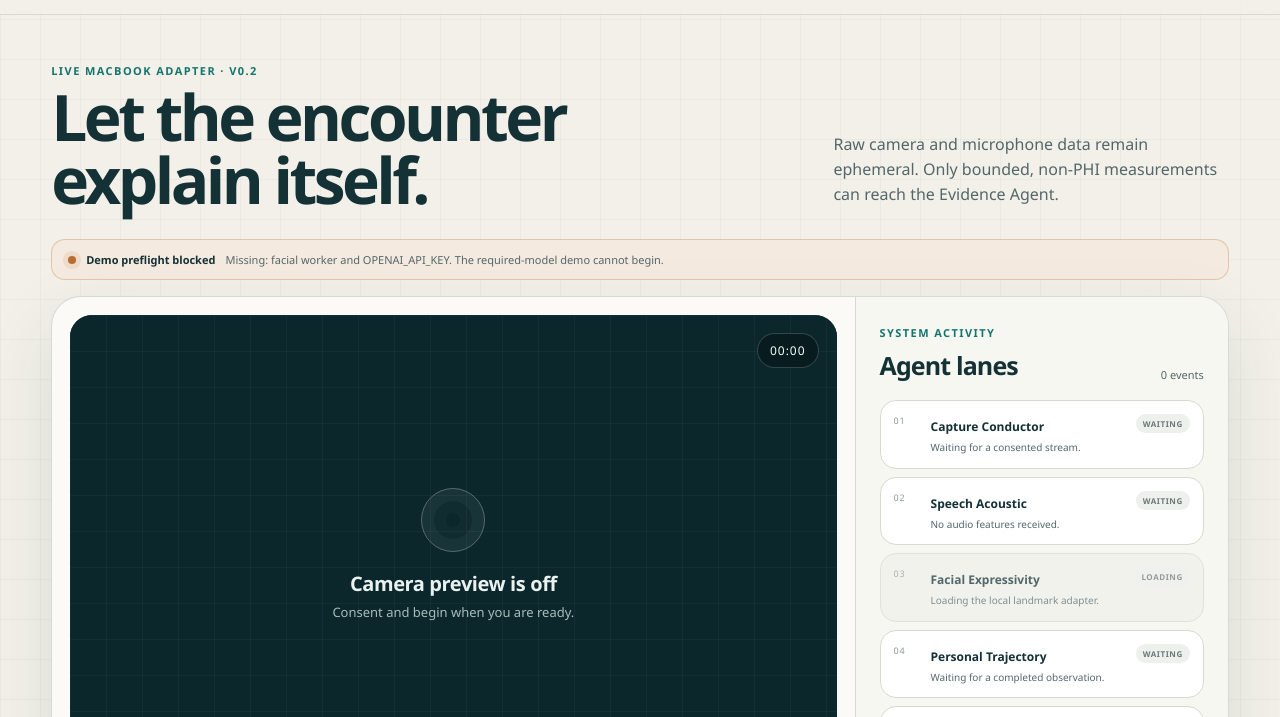
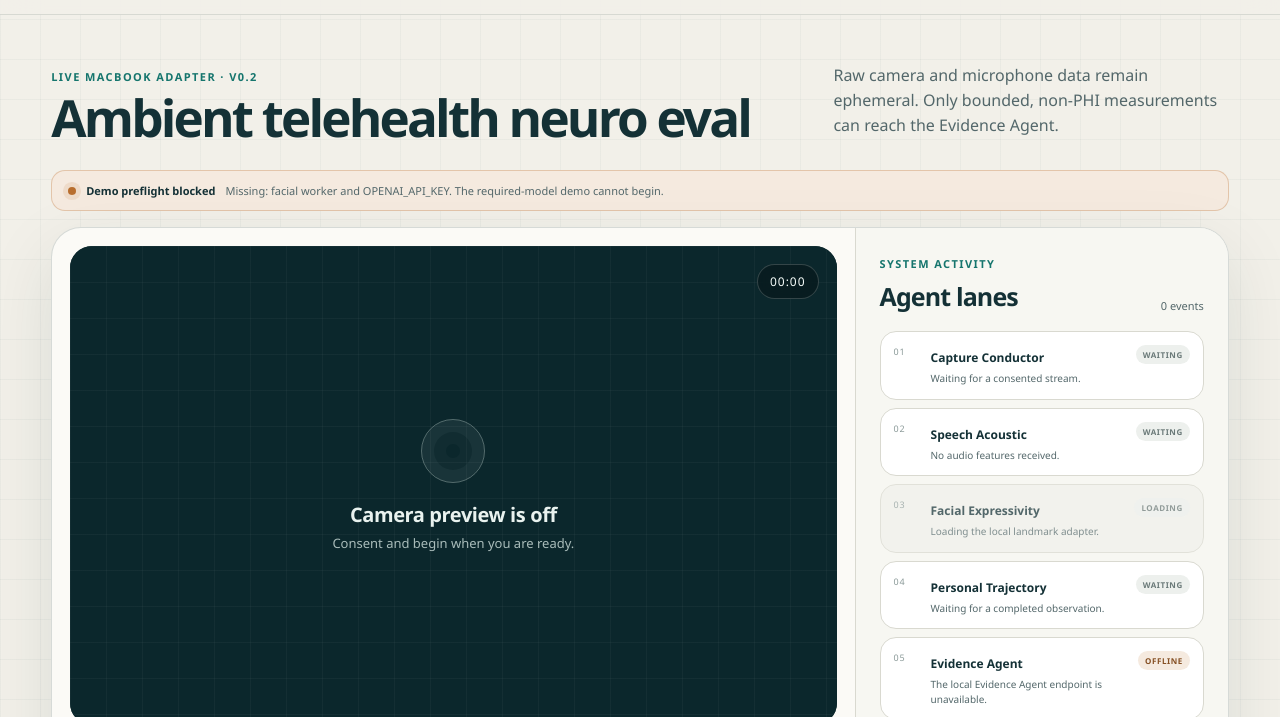
Before and after one commit to logannye/neurotrax, a website built with Vite: page apps/capture-web/index.html in a window 1280 px wide. Shown: the part 61-778 px from the top of the page. Built offline with nearby package versions, Linux system fonts and the light colour scheme; files whose address does not match are found by name.

Commit message:
style: clarify ambient neuro evaluation

```diff
--- a/apps/capture-web/index.html
+++ b/apps/capture-web/index.html
@@ -31,7 +31,7 @@
         <section class="intro-row" aria-labelledby="page-title">
           <div>
             <p class="eyebrow">Live MacBook adapter · v0.2</p>
-            <h1 id="page-title">Let the encounter explain itself.</h1>
+            <h1 id="page-title">Ambient telehealth neuro eval</h1>
           </div>
           <p class="intro-copy">
             Raw camera and microphone data remain ephemeral. Only bounded,
--- a/apps/capture-web/src/styles.css
+++ b/apps/capture-web/src/styles.css
@@ -197,6 +197,12 @@ h1 {
   font-weight: 650;
   letter-spacing: -0.055em;
   line-height: 0.98;
+}
+
+#page-title {
+  max-width: none;
+  font-size: clamp(19px, 4vw, 56px);
+  white-space: nowrap;
 }
 
 .intro-copy {
```
